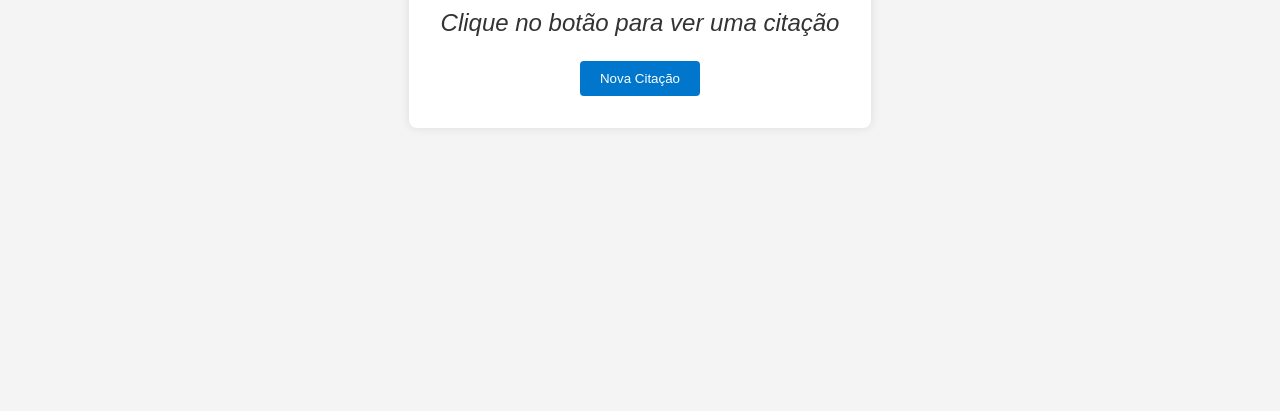
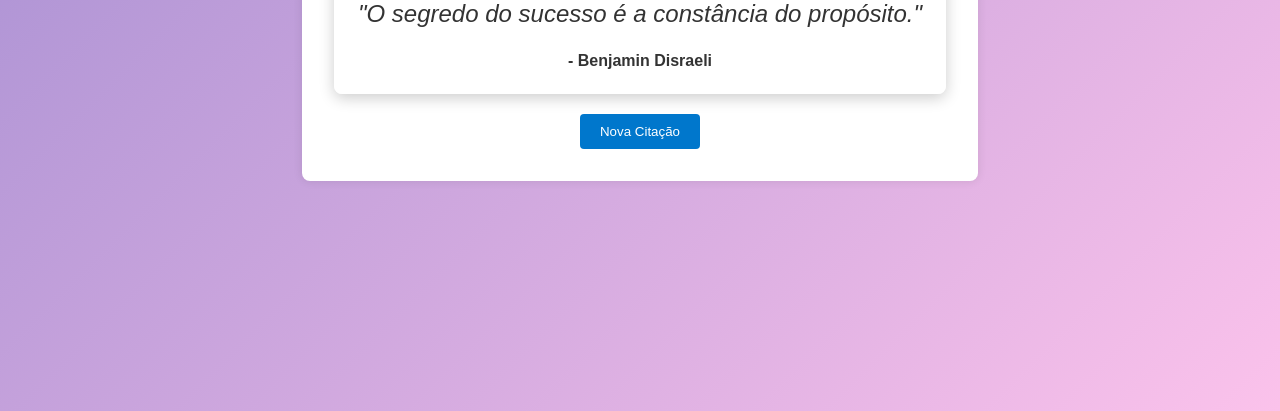
Before and after one commit to JoaoEstevam01/CitaAi, a plain HTML site: page index.html in a window 1280 px wide. Shown: the part 389-800 px from the top of the page. Drawn offline with Linux system fonts and the light colour scheme.

Commit message:
Add css and javascript functions

```diff
--- a/index.html
+++ b/index.html
@@ -9,11 +9,12 @@
 <body>
     <div class="container">
         <h1>Citação do Dia</h1>
-        <div id="quote-box">
-          <p id="quote">Clique no botão para ver uma citação</p>
+        <div id="citacao-box">
+          <p id="citacao">Clique no botão para ver uma citação</p>
           <span id="author"></span>
         </div>
-        <button id="new-quote">Nova Citação</button>
+        <button id="new-citacao">Nova Citação</button>
+        <div id="loading" class="hidden">Carregando...</div>
       </div>
 
       <script src="script.js"></script>
--- a/script.js
+++ b/script.js
@@ -0,0 +1,51 @@
+const quoteText = document.getElementById('citacao');
+const authorText = document.getElementById('author');
+const button = document.getElementById('new-citacao');
+const loading = document.getElementById('loading');
+
+// Lista de citações
+const citacaos = [
+  { text: "A vida é aquilo que acontece enquanto você está ocupado fazendo outros planos.", author: "John Lennon" },
+  { text: "Não importa o quão devagar você vá, contanto que não pare.", author: "Confúcio" },
+  { text: "O único modo de fazer um excelente trabalho é amar o que você faz.", author: "Steve Jobs" },
+  { text: "O sucesso é a soma de pequenos esforços repetidos dia após dia.", author: "Robert Collier" },
+  { text: "Você não pode mudar o vento, mas pode ajustar as velas do barco.", author: "Confúcio" },
+  { text: "A única forma de fazer um excelente trabalho é amar o que você faz.", author: "Steve Jobs" },
+  { text: "Acredite em si próprio e todo o resto virá naturalmente.", author: "Elon Musk" },
+  { text: "Ser feliz não é ter uma vida perfeita. É saber que, apesar das imperfeições, ela é bela.", author: "Desconhecido" },
+  { text: "A persistência é o caminho do êxito.", author: "Charles Chaplin" },
+  { text: "Nunca é tarde para ser o que você poderia ter sido.", author: "George Eliot" },
+  { text: "O segredo do sucesso é a constância do propósito.", author: "Benjamin Disraeli" },
+  { text: "O maior erro que você pode cometer é ter medo de cometer um erro.", author: "Elbert Hubbard" },
+  { text: "A vida é curta, e o tempo não volta atrás.", author: "Desconhecido" },
+  { text: "O melhor jeito de prever o futuro é criá-lo.", author: "Abraham Lincoln" },
+  { text: "Não é o mais forte que sobrevive, nem o mais inteligente, mas o que melhor se adapta às mudanças.", author: "Charles Darwin" }
+];
+
+function getRandomGradient() {
+  const gradients = [
+    'linear-gradient(135deg, #ff9a9e, #fad0c4)',
+    'linear-gradient(135deg, #a1c4fd, #c2e9fb)',
+    'linear-gradient(135deg, #fbc2eb, #a6c1ee)',
+    'linear-gradient(135deg, #ffecd2, #fcb69f)',
+    'linear-gradient(135deg, #d4fc79, #96e6a1)',
+    'linear-gradient(135deg, #84fab0, #8fd3f4)',
+    'linear-gradient(135deg, #a18cd1, #fbc2eb)'
+  ];
+  return gradients[Math.floor(Math.random() * gradients.length)];
+}
+
+// Função
+function getRandomcitacao() {
+  const randomIndex = Math.floor(Math.random() * citacaos.length);
+  const randomcitacao = citacaos[randomIndex];
+
+  quoteText.textContent = `"${randomcitacao.text}"`;
+  authorText.textContent = `- ${randomcitacao.author}`;
+
+  document.body.style.background = getRandomGradient();
+}
+
+button.addEventListener('click', getRandomcitacao);
+
+window.addEventListener('load', getRandomcitacao);
--- a/style.css
+++ b/style.css
@@ -1,12 +1,13 @@
 body {
   font-family: Arial, sans-serif;
-    background: #f4f4f4;
+  background: linear-gradient(135deg, #a1c4fd, #c2e9fb); /* gradiente inicial */
   color: #333;
   display: flex;
   justify-content: center;
   align-items: center;
   height: 100vh;
   margin: 0;
+  transition: background 0.5s ease;
 }
 
 .container {
@@ -17,11 +18,16 @@ body {
   box-shadow: 0 0 10px rgba(0,0,0,0.1);
 }
 
-  #quote-box {
+#citacao-box {
   margin: 20px 0;
+  padding: 1.5rem;
+  border-radius: 8px;
+  background-color: #ffffffd9;
+  box-shadow: 0 4px 15px rgba(0, 0, 0, 0.2);
+  transition: box-shadow 0.3s ease;
 }
 
-  #quote {
+#citacao {
   font-size: 1.5rem;
   font-style: italic;
 }
@@ -44,3 +50,13 @@ body {
 button:hover {
   background-color: #005fa3;
 }
+
+#loading {
+  margin-top: 15px;
+  font-weight: bold;
+  color: #0077cc;
+}
+
+.hidden {
+  display: none;
+}
```
Lines whose indentation alone changed are shown as unchanged.
